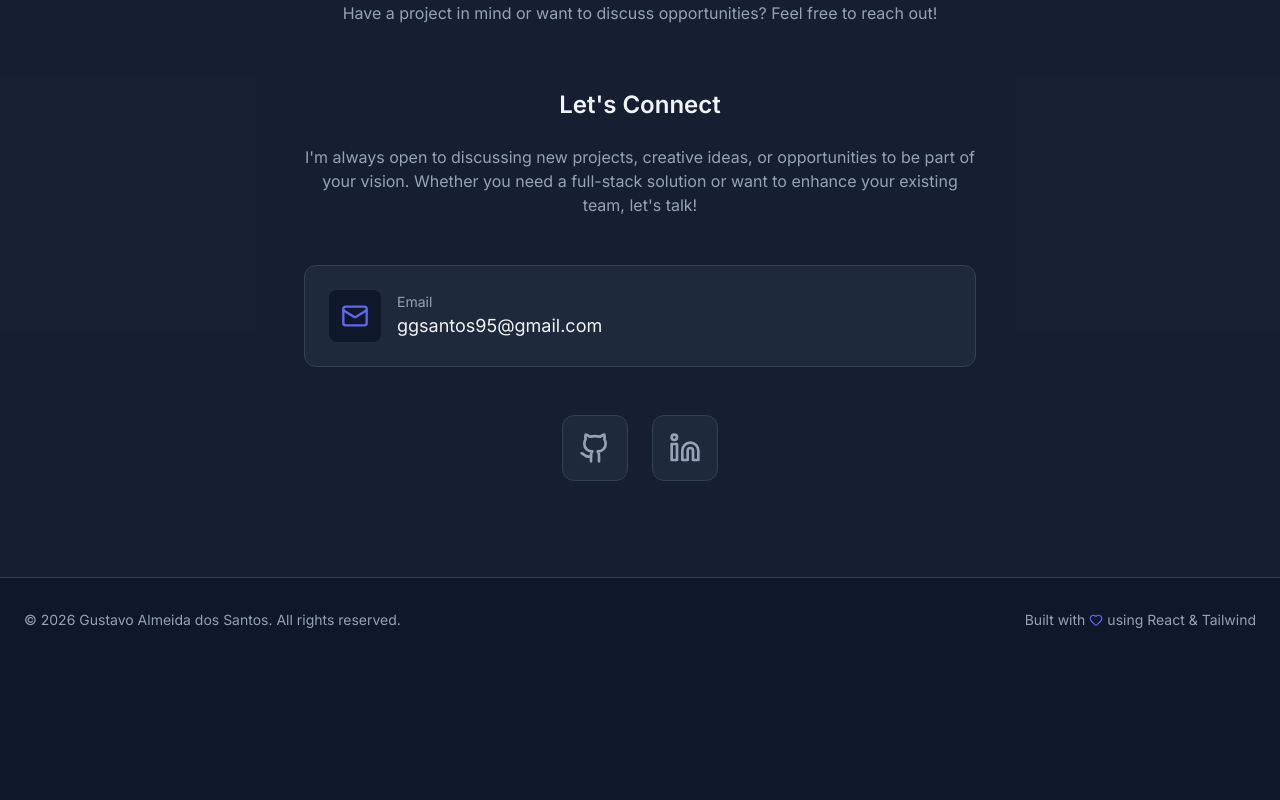
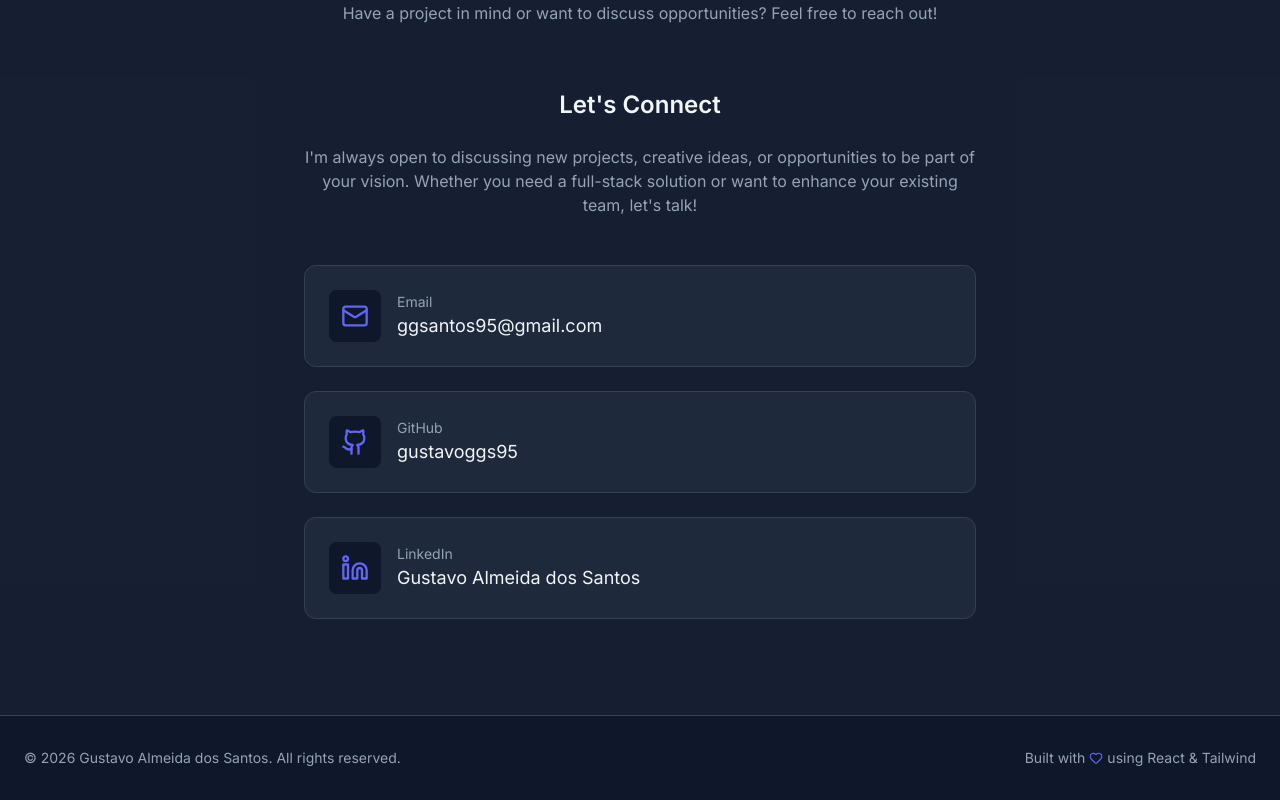
Before and after one commit to gustavoggs95/portfolio, a React (Vite) app: page / in a window 1280 px wide. Shown: the part 5258-6058 px from the top of the page. Before the commit the page ends 5920 px from the top, so only its background shows below. Built offline with nearby package versions, Linux system fonts and the light colour scheme.

Commit message:
Modify contact styles

```diff
--- a/src/components/Contact.tsx
+++ b/src/components/Contact.tsx
@@ -37,7 +37,7 @@ export function Contact() {
             </p>
           </motion.div>
 
-          <div className="space-y-6 mb-12">
+          <div className="space-y-6">
             <motion.div
               initial={{ opacity: 0, x: -30 }}
               whileInView={{ opacity: 1, x: 0 }}
@@ -53,34 +53,45 @@ export function Contact() {
                 <p className="text-text text-lg">ggsantos95@gmail.com</p>
               </div>
             </motion.div>
-          </div>
 
-          <motion.div
-            initial={{ opacity: 0, y: 20 }}
-            whileInView={{ opacity: 1, y: 0 }}
-            viewport={{ once: true }}
-            transition={{ duration: 0.5, delay: 0.4 }}
-            className="flex justify-center gap-6"
-          >
-            <a
+            <motion.a
               href="https://github.com/gustavoggs95"
               target="_blank"
               rel="noopener noreferrer"
-              className="p-4 bg-dark-light rounded-xl hover:bg-primary/20 transition-all duration-300 group border border-dark-lighter hover:border-primary/50"
-              aria-label="GitHub"
+              initial={{ opacity: 0, x: -30 }}
+              whileInView={{ opacity: 1, x: 0 }}
+              viewport={{ once: true }}
+              transition={{ duration: 0.5, delay: 0.4 }}
+              className="flex items-center gap-4 text-text-muted group p-6 bg-dark-light rounded-xl border border-dark-lighter hover:border-primary/50 transition-all duration-300"
             >
-              <Github size={32} className="text-text-muted group-hover:text-primary" />
-            </a>
-            <a
+              <div className="p-3 bg-dark rounded-lg">
+                <Github size={28} className="text-primary" />
+              </div>
+              <div>
+                <p className="text-sm text-text-muted">GitHub</p>
+                <p className="text-text text-lg">gustavoggs95</p>
+              </div>
+            </motion.a>
+
+            <motion.a
               href="https://www.linkedin.com/in/gustavo-almeida-dos-santos-780bb1b1/"
               target="_blank"
               rel="noopener noreferrer"
-              className="p-4 bg-dark-light rounded-xl hover:bg-primary/20 transition-all duration-300 group border border-dark-lighter hover:border-primary/50"
-              aria-label="LinkedIn"
+              initial={{ opacity: 0, x: -30 }}
+              whileInView={{ opacity: 1, x: 0 }}
+              viewport={{ once: true }}
+              transition={{ duration: 0.5, delay: 0.5 }}
+              className="flex items-center gap-4 text-text-muted group p-6 bg-dark-light rounded-xl border border-dark-lighter hover:border-primary/50 transition-all duration-300"
             >
-              <Linkedin size={32} className="text-text-muted group-hover:text-primary" />
-            </a>
-          </motion.div>
+              <div className="p-3 bg-dark rounded-lg">
+                <Linkedin size={28} className="text-primary" />
+              </div>
+              <div>
+                <p className="text-sm text-text-muted">LinkedIn</p>
+                <p className="text-text text-lg">Gustavo Almeida dos Santos</p>
+              </div>
+            </motion.a>
+          </div>
         </div>
       </div>
     </section>
```
